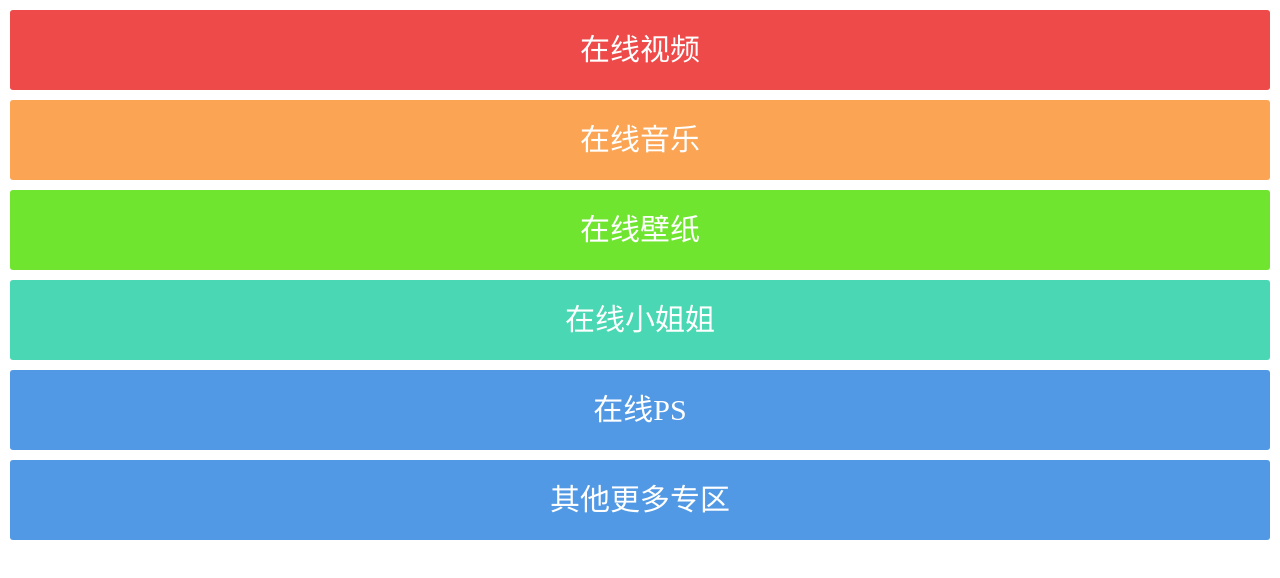
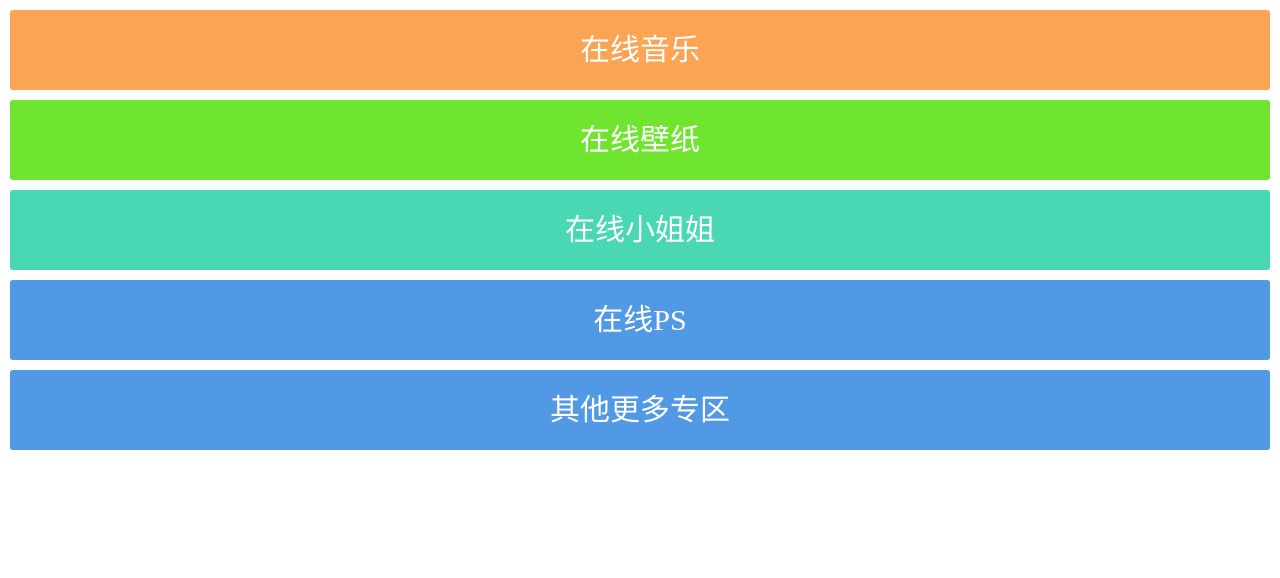
Before and after one commit to dacong521/tools, a plain HTML site: page index.html in a window 1280 px wide. Drawn offline with Linux system fonts and the light colour scheme.

Commit message:
提交信息

```diff
--- a/index.html
+++ b/index.html
@@ -103,7 +103,6 @@ background-color:#5199E5;  /*这个方块的颜色*/
 </head>
 <body>
 <ul class="items">
-<li class="yh"><a href="https://vip.62dh.com/mov/">在线视频</a></li>
 <li class="yh1"><a href="https://music.seeseeme.top">在线音乐</a></li>
 <li class="yh2"><a href="wallpaper/index.html">在线壁纸</a></li>
 <li class="yh3"><a href="ks/index.html">在线小姐姐</a></li>
```
Also changed, not shown: 1 other file.
